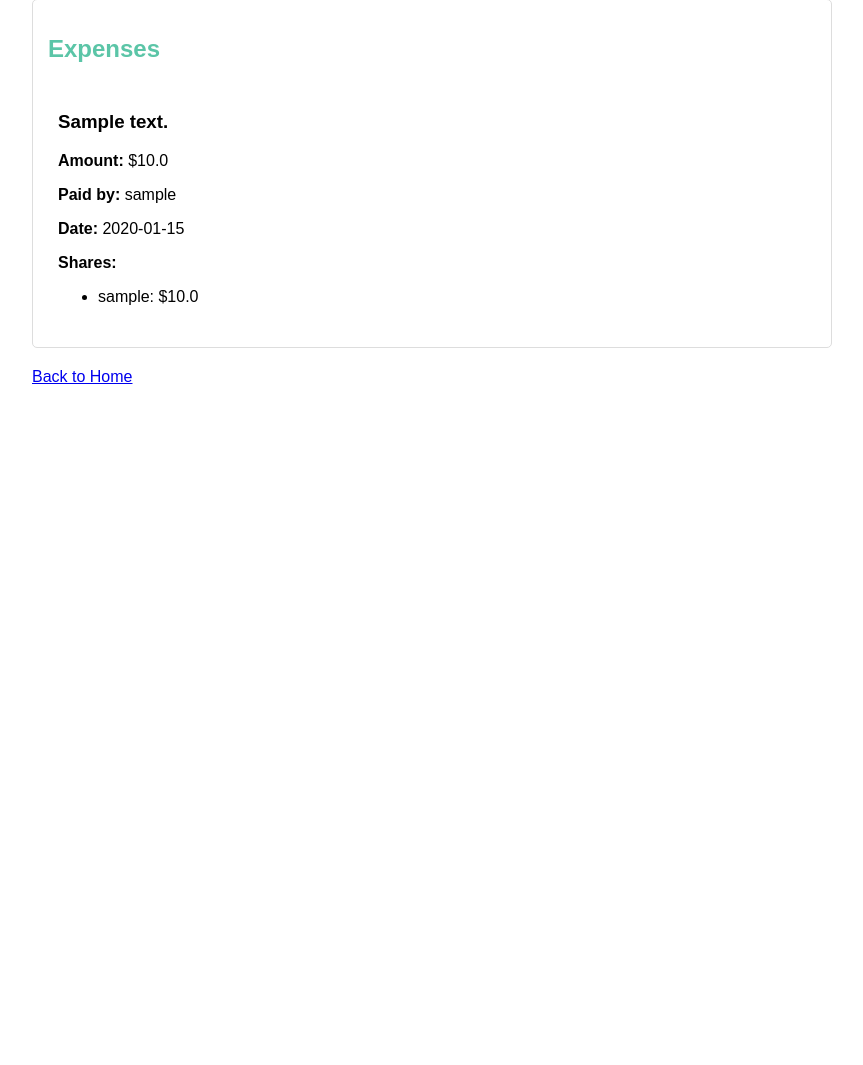
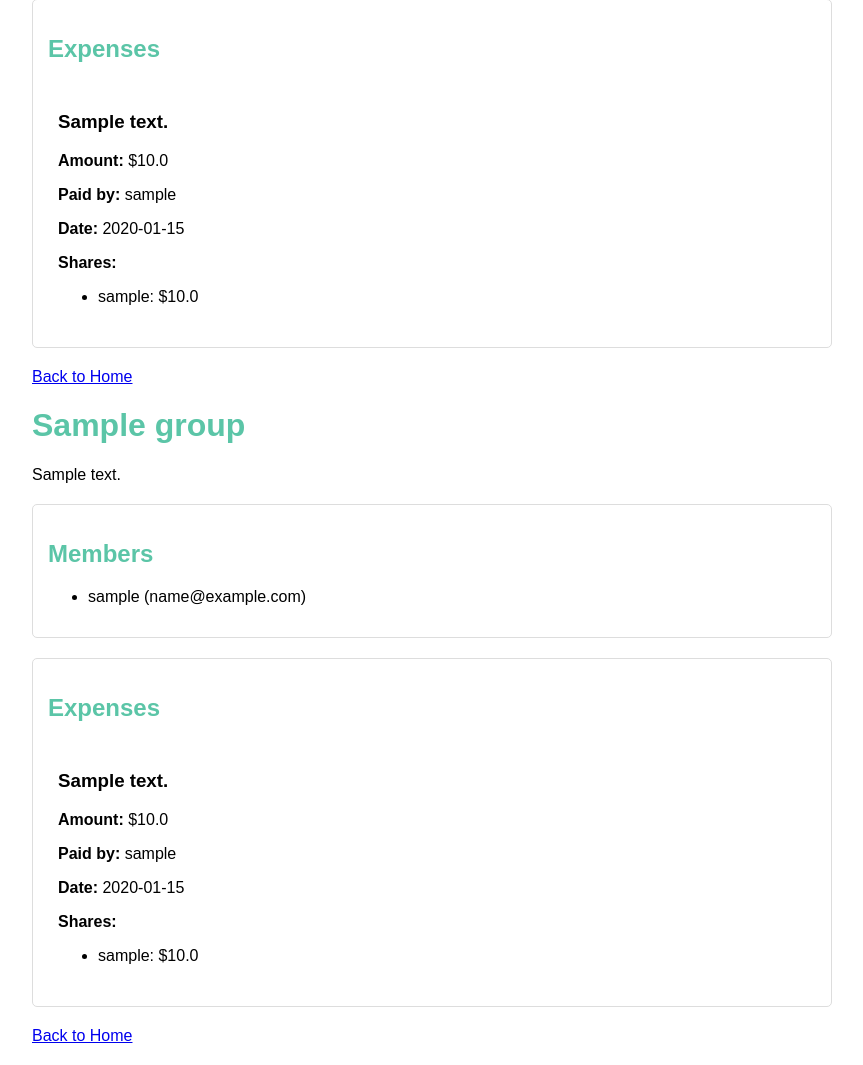
Before and after one commit to scalolli/splitwise-clone, a Flask app: page /group/1 in a window 1280 px wide. Shown: the part 293-1358 px from the top of the page, without its empty margins (208-1071 px from the left). Before the commit the page ends 677 px from the top, so only its background shows below. Run offline with Flask 2, Linux system fonts and the light colour scheme; tables that the repository leaves empty hold one stand-in row (values such as "Sample post").

```diff
--- a/templates/group.html
+++ b/templates/group.html
@@ -69,3 +69,74 @@
     <a href="{{ url_for('index') }}" class="back-link">Back to Home</a>
 </body>
 </html>
+<!DOCTYPE html>
+<html>
+<head>
+    <title>Group Details - Splitwise Clone</title>
+    <style>
+        body {
+            font-family: Arial, sans-serif;
+            max-width: 800px;
+            margin: 0 auto;
+            padding: 20px;
+        }
+        h1, h2 {
+            color: #5bc5a7;
+        }
+        .section {
+            margin-top: 20px;
+            border: 1px solid #ddd;
+            padding: 15px;
+            border-radius: 5px;
+        }
+        .expense {
+            padding: 10px;
+            border-bottom: 1px solid #eee;
+        }
+        .expense:last-child {
+            border-bottom: none;
+        }
+        .back-link {
+            margin-top: 20px;
+            display: inline-block;
+        }
+    </style>
+</head>
+<body>
+    <h1>{{ group.name }}</h1>
+    <p>{{ group.description }}</p>
+
+    <div class="section">
+        <h2>Members</h2>
+        <ul>
+            {% for member in group.members %}
+                <li>{{ member.username }} ({{ member.email }})</li>
+            {% endfor %}
+        </ul>
+    </div>
+
+    <div class="section">
+        <h2>Expenses</h2>
+        {% if expenses %}
+            {% for expense in expenses %}
+                <div class="expense">
+                    <h3>{{ expense.description }}</h3>
+                    <p><strong>Amount:</strong> ${{ expense.amount }}</p>
+                    <p><strong>Paid by:</strong> {{ expense.payer.username }}</p>
+                    <p><strong>Date:</strong> {{ expense.date.strftime('%Y-%m-%d') }}</p>
+                    <p><strong>Shares:</strong></p>
+                    <ul>
+                        {% for share in expense.shares %}
+                            <li>{{ share.user.username }}: ${{ share.amount }}</li>
+                        {% endfor %}
+                    </ul>
+                </div>
+            {% endfor %}
+        {% else %}
+            <p>No expenses found for this group.</p>
+        {% endif %}
+    </div>
+
+    <a href="{{ url_for('index') }}" class="back-link">Back to Home</a>
+</body>
+</html>
```
